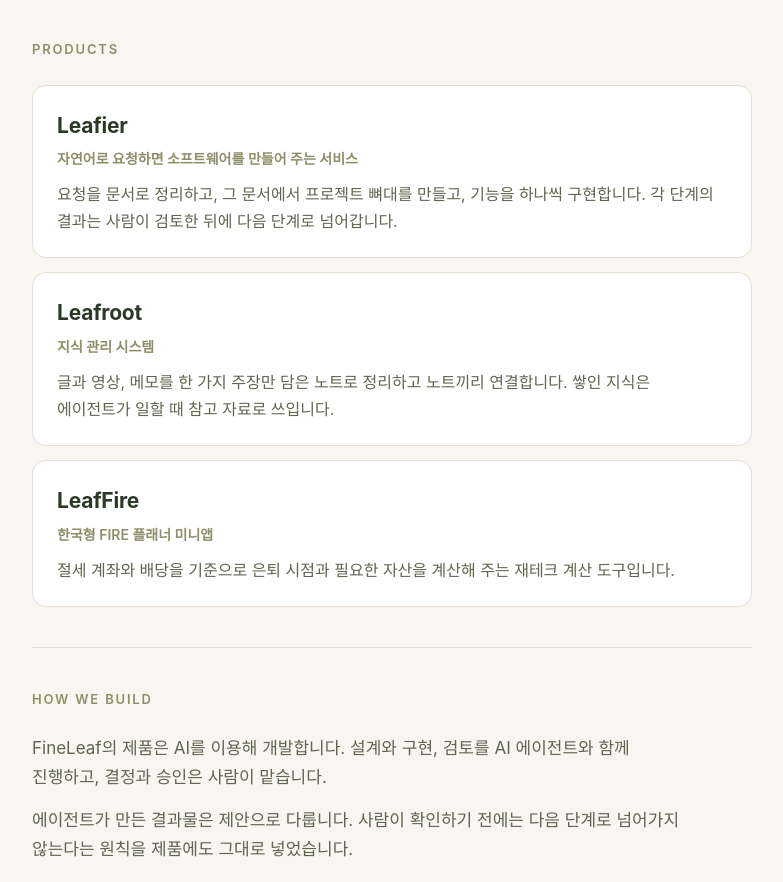
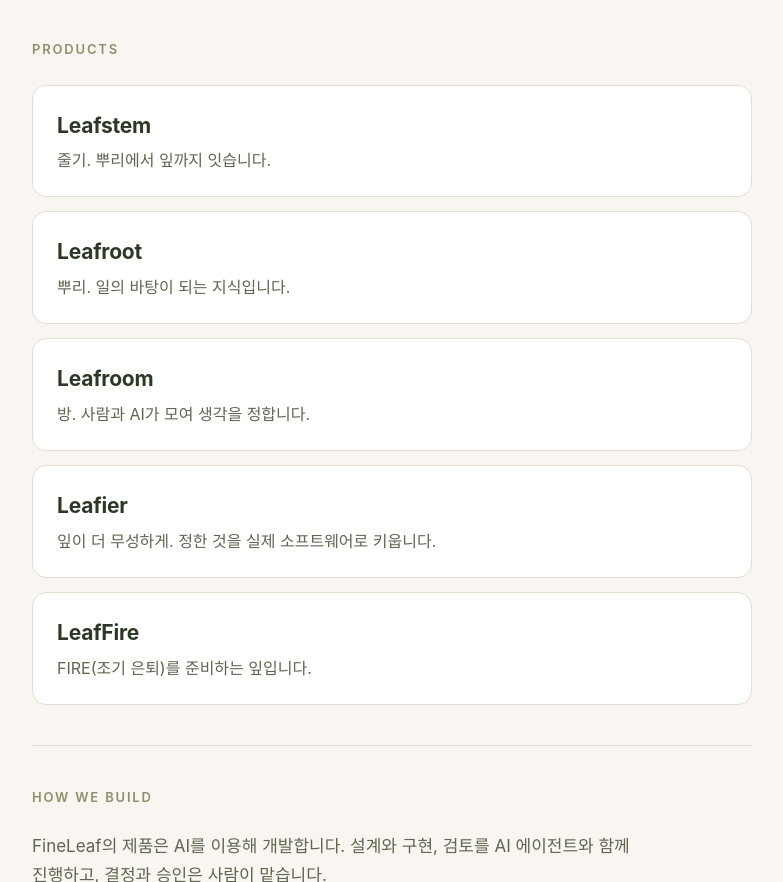
Before and after one commit to FineLeaf-dev/fineleaf-site, a plain HTML site: page index.html in a window 1280 px wide. Shown: the part 512-1394 px from the top of the page, without its empty margins (248-1031 px from the left). Drawn offline with nearby package versions, Linux system fonts and the light colour scheme; a web font is replaced by a local one.

Commit message:
제품 목록을 이름과 뜻만 남기고 Leafstem·Leafroom 추가
Co-Authored-By: Claude Opus 5.5 <noreply@anthropic.com>
Claude-Session: https://claude.ai/code/session_01Q3uAN5WRFJM6u8wENaAJFa

```diff
--- a/index.html
+++ b/index.html
@@ -98,7 +98,6 @@ h2 {
   padding: 22px 24px;
 }
 .products h3 { margin: 0 0 4px; font-size: 21px; font-weight: 700; letter-spacing: -0.01em; }
-.products .kind { margin: 0 0 10px; font-size: 14px; color: var(--accent); font-weight: 600; }
 .products p { margin: 0; color: var(--muted); font-size: 16px; }
 
 .prose p { margin: 0 0 14px; color: var(--muted); max-width: 62ch; }
@@ -141,19 +140,24 @@ footer { padding: 32px 0 56px; border-top: 1px solid var(--line); color: var(--m
       <h2>Products</h2>
       <ul class="products">
         <li>
-          <h3>Leafier</h3>
-          <p class="kind">자연어로 요청하면 소프트웨어를 만들어 주는 서비스</p>
-          <p>요청을 문서로 정리하고, 그 문서에서 프로젝트 뼈대를 만들고, 기능을 하나씩 구현합니다. 각 단계의 결과는 사람이 검토한 뒤에 다음 단계로 넘어갑니다.</p>
+          <h3>Leafstem</h3>
+          <p>줄기. 뿌리에서 잎까지 잇습니다.</p>
         </li>
         <li>
           <h3>Leafroot</h3>
-          <p class="kind">지식 관리 시스템</p>
-          <p>글과 영상, 메모를 한 가지 주장만 담은 노트로 정리하고 노트끼리 연결합니다. 쌓인 지식은 에이전트가 일할 때 참고 자료로 쓰입니다.</p>
+          <p>뿌리. 일의 바탕이 되는 지식입니다.</p>
+        </li>
+        <li>
+          <h3>Leafroom</h3>
+          <p>방. 사람과 AI가 모여 생각을 정합니다.</p>
+        </li>
+        <li>
+          <h3>Leafier</h3>
+          <p>잎이 더 무성하게. 정한 것을 실제 소프트웨어로 키웁니다.</p>
         </li>
         <li>
           <h3>LeafFire</h3>
-          <p class="kind">한국형 FIRE 플래너 미니앱</p>
-          <p>절세 계좌와 배당을 기준으로 은퇴 시점과 필요한 자산을 계산해 주는 재테크 계산 도구입니다.</p>
+          <p>FIRE(조기 은퇴)를 준비하는 잎입니다.</p>
         </li>
       </ul>
     </section>
```
